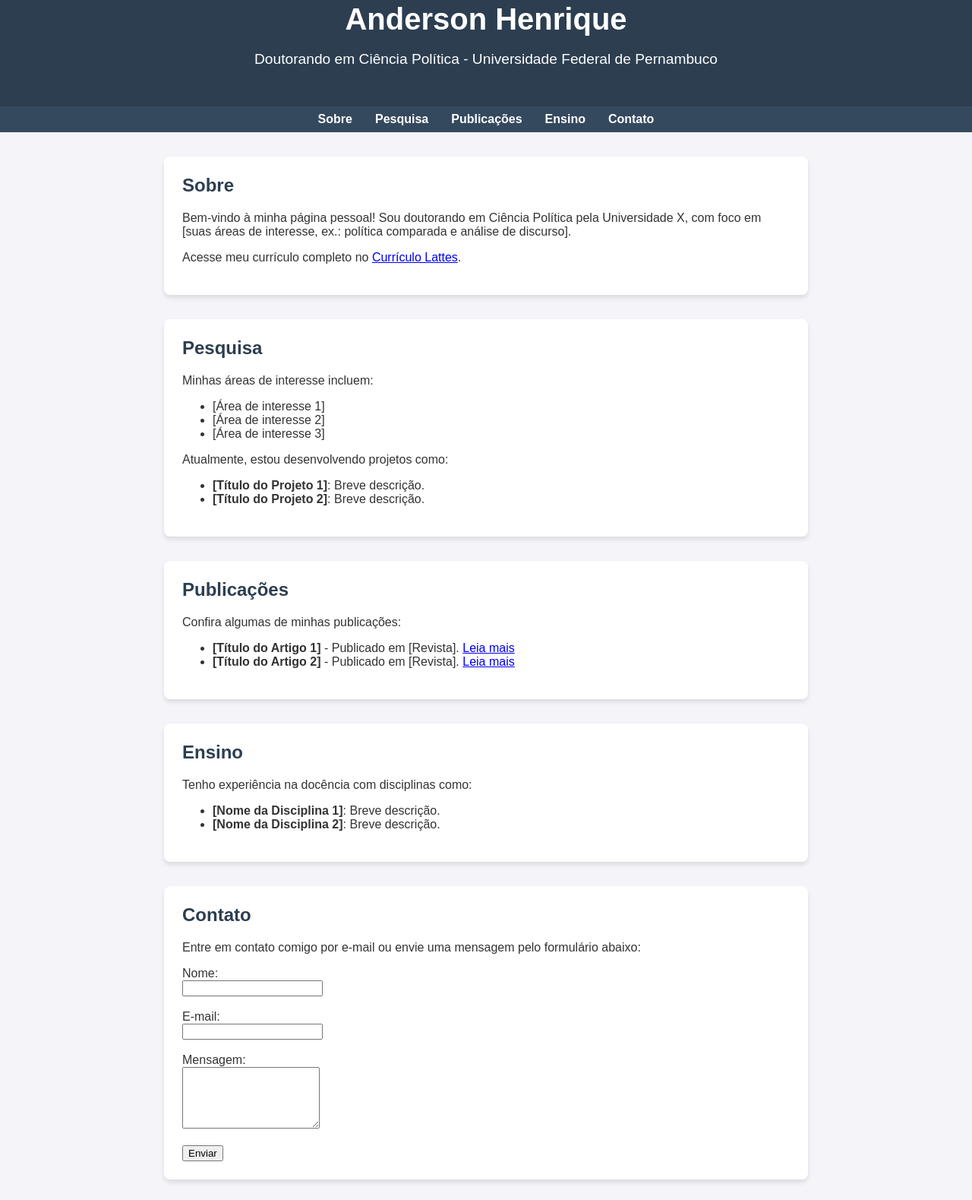
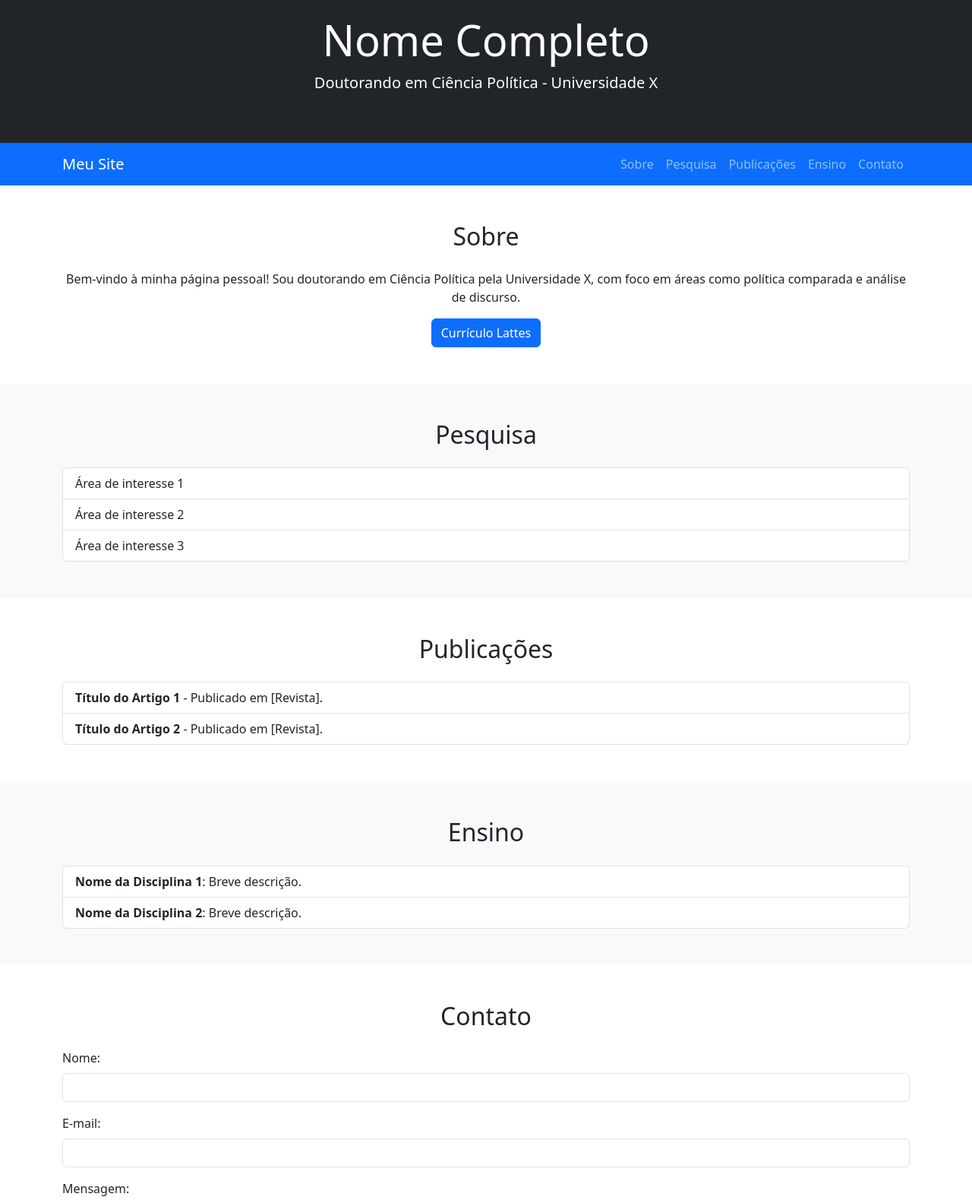
Before and after one commit to andersonheri/andersonhenrique.github.io, a plain HTML site: page index.html in a window 1280 px wide. Shown: the part 29-1608 px from the top of the page at 76% size. Drawn offline with nearby package versions, Linux system fonts and the light colour scheme.

Commit message:
Update index.html

```diff
--- a/index.html
+++ b/index.html
@@ -4,82 +4,109 @@
     <meta charset="UTF-8">
     <meta name="viewport" content="width=device-width, initial-scale=1.0">
     <title>Meu Site Acadêmico</title>
-    <link rel="stylesheet" href="style.css">
-</head>
-    </style>
+    <link href="https://cdn.jsdelivr.net/npm/bootstrap@5.3.0/dist/css/bootstrap.min.css" rel="stylesheet">
 </head>
 <body>
-
-    <header>
-        <h1> Anderson Henrique</h1></h1>
-        <p>Doutorando em Ciência Política - Universidade Federal de Pernambuco</p>
+    <!-- Header -->
+    <header class="bg-dark text-white text-center py-5">
+        <h1 class="display-4">Nome Completo</h1>
+        <p class="lead">Doutorando em Ciência Política - Universidade X</p>
     </header>
 
-    <nav>
-        <a href="#sobre">Sobre</a>
-        <a href="#pesquisa">Pesquisa</a>
-        <a href="#publicacoes">Publicações</a>
-        <a href="#ensino">Ensino</a>
-        <a href="#contato">Contato</a>
+    <!-- Navbar -->
+    <nav class="navbar navbar-expand-lg navbar-dark bg-primary">
+        <div class="container">
+            <a class="navbar-brand" href="#">Meu Site</a>
+            <button class="navbar-toggler" type="button" data-bs-toggle="collapse" data-bs-target="#navbarNav">
+                <span class="navbar-toggler-icon"></span>
+            </button>
+            <div class="collapse navbar-collapse" id="navbarNav">
+                <ul class="navbar-nav ms-auto">
+                    <li class="nav-item"><a class="nav-link" href="#sobre">Sobre</a></li>
+                    <li class="nav-item"><a class="nav-link" href="#pesquisa">Pesquisa</a></li>
+                    <li class="nav-item"><a class="nav-link" href="#publicacoes">Publicações</a></li>
+                    <li class="nav-item"><a class="nav-link" href="#ensino">Ensino</a></li>
+                    <li class="nav-item"><a class="nav-link" href="#contato">Contato</a></li>
+                </ul>
+            </div>
+        </div>
     </nav>
 
-    <section id="sobre">
-        <h2>Sobre</h2>
-        <p>Bem-vindo à minha página pessoal! Sou doutorando em Ciência Política pela Universidade X, com foco em [suas áreas de interesse, ex.: política comparada e análise de discurso].</p>
-        <p>Acesse meu currículo completo no <a href="http://lattes.cnpq.br/7628365040600511" target="_blank">Currículo Lattes</a>.</p>
+    <!-- Seção Sobre -->
+    <section id="sobre" class="py-5">
+        <div class="container">
+            <h2 class="text-center mb-4">Sobre</h2>
+            <p class="text-center">
+                Bem-vindo à minha página pessoal! Sou doutorando em Ciência Política pela Universidade X, com foco em áreas como política comparada e análise de discurso.
+            </p>
+            <div class="text-center">
+                <a href="http://lattes.cnpq.br/7628365040600511" target="_blank" class="btn btn-primary">Currículo Lattes</a>
+            </div>
+        </div>
     </section>
 
-    <section id="pesquisa">
-        <h2>Pesquisa</h2>
-        <p>Minhas áreas de interesse incluem:</p>
-        <ul>
-            <li>[Área de interesse 1]</li>
-            <li>[Área de interesse 2]</li>
-            <li>[Área de interesse 3]</li>
-        </ul>
-        <p>Atualmente, estou desenvolvendo projetos como:</p>
-        <ul>
-            <li><strong>[Título do Projeto 1]</strong>: Breve descrição.</li>
-            <li><strong>[Título do Projeto 2]</strong>: Breve descrição.</li>
-        </ul>
+    <!-- Seção Pesquisa -->
+    <section id="pesquisa" class="bg-light py-5">
+        <div class="container">
+            <h2 class="text-center mb-4">Pesquisa</h2>
+            <ul class="list-group">
+                <li class="list-group-item">Área de interesse 1</li>
+                <li class="list-group-item">Área de interesse 2</li>
+                <li class="list-group-item">Área de interesse 3</li>
+            </ul>
+        </div>
     </section>
 
-    <section id="publicacoes">
-        <h2>Publicações</h2>
-        <p>Confira algumas de minhas publicações:</p>
-        <ul>
-            <li><strong>[Título do Artigo 1]</strong> - Publicado em [Revista]. <a href="#">Leia mais</a></li>
-            <li><strong>[Título do Artigo 2]</strong> - Publicado em [Revista]. <a href="#">Leia mais</a></li>
-        </ul>
+    <!-- Seção Publicações -->
+    <section id="publicacoes" class="py-5">
+        <div class="container">
+            <h2 class="text-center mb-4">Publicações</h2>
+            <ul class="list-group">
+                <li class="list-group-item"><strong>Título do Artigo 1</strong> - Publicado em [Revista].</li>
+                <li class="list-group-item"><strong>Título do Artigo 2</strong> - Publicado em [Revista].</li>
+            </ul>
+        </div>
     </section>
 
-    <section id="ensino">
-        <h2>Ensino</h2>
-        <p>Tenho experiência na docência com disciplinas como:</p>
-        <ul>
-            <li><strong>[Nome da Disciplina 1]</strong>: Breve descrição.</li>
-            <li><strong>[Nome da Disciplina 2]</strong>: Breve descrição.</li>
-        </ul>
+    <!-- Seção Ensino -->
+    <section id="ensino" class="bg-light py-5">
+        <div class="container">
+            <h2 class="text-center mb-4">Ensino</h2>
+            <ul class="list-group">
+                <li class="list-group-item"><strong>Nome da Disciplina 1</strong>: Breve descrição.</li>
+                <li class="list-group-item"><strong>Nome da Disciplina 2</strong>: Breve descrição.</li>
+            </ul>
+        </div>
     </section>
 
-    <section id="contato">
-        <h2>Contato</h2>
-        <p>Entre em contato comigo por e-mail ou envie uma mensagem pelo formulário abaixo:</p>
-        <form>
-            <label for="name">Nome:</label><br>
-            <input type="text" id="name" name="name" required><br><br>
-            <label for="email">E-mail:</label><br>
-            <input type="email" id="email" name="email" required><br><br>
-            <label for="message">Mensagem:</label><br>
-            <textarea id="message" name="message" rows="5" required></textarea><br><br>
-            <button type="submit">Enviar</button>
-        </form>
+    <!-- Seção Contato -->
+    <section id="contato" class="py-5">
+        <div class="container">
+            <h2 class="text-center mb-4">Contato</h2>
+            <form>
+                <div class="mb-3">
+                    <label for="name" class="form-label">Nome:</label>
+                    <input type="text" class="form-control" id="name" name="name" required>
+                </div>
+                <div class="mb-3">
+                    <label for="email" class="form-label">E-mail:</label>
+                    <input type="email" class="form-control" id="email" name="email" required>
+                </div>
+                <div class="mb-3">
+                    <label for="message" class="form-label">Mensagem:</label>
+                    <textarea class="form-control" id="message" name="message" rows="5" required></textarea>
+                </div>
+                <button type="submit" class="btn btn-primary">Enviar</button>
+            </form>
+        </div>
     </section>
 
-    <footer>
+    <!-- Rodapé -->
+    <footer class="bg-dark text-white text-center py-4">
         <p>© [Seu Nome], [Ano]. Todos os direitos reservados.</p>
-        <p><a href="http://lattes.cnpq.br/7628365040600511" target="_blank">Currículo Lattes</a></p>
+        <p><a href="http://lattes.cnpq.br/7628365040600511" class="text-light" target="_blank">Currículo Lattes</a></p>
     </footer>
 
+    <script src="https://cdn.jsdelivr.net/npm/bootstrap@5.3.0/dist/js/bootstrap.bundle.min.js"></script>
 </body>
 </html>
```
